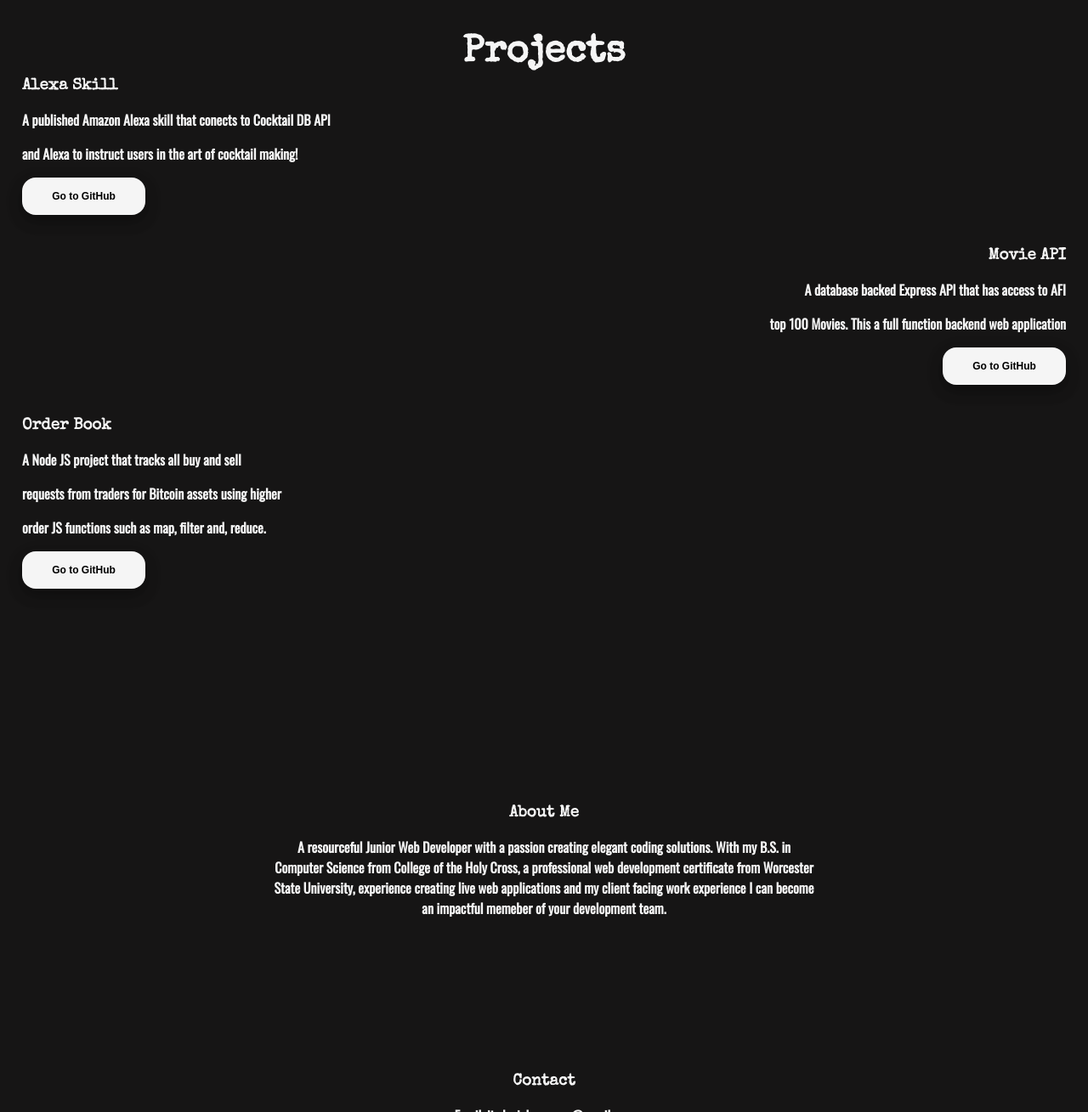
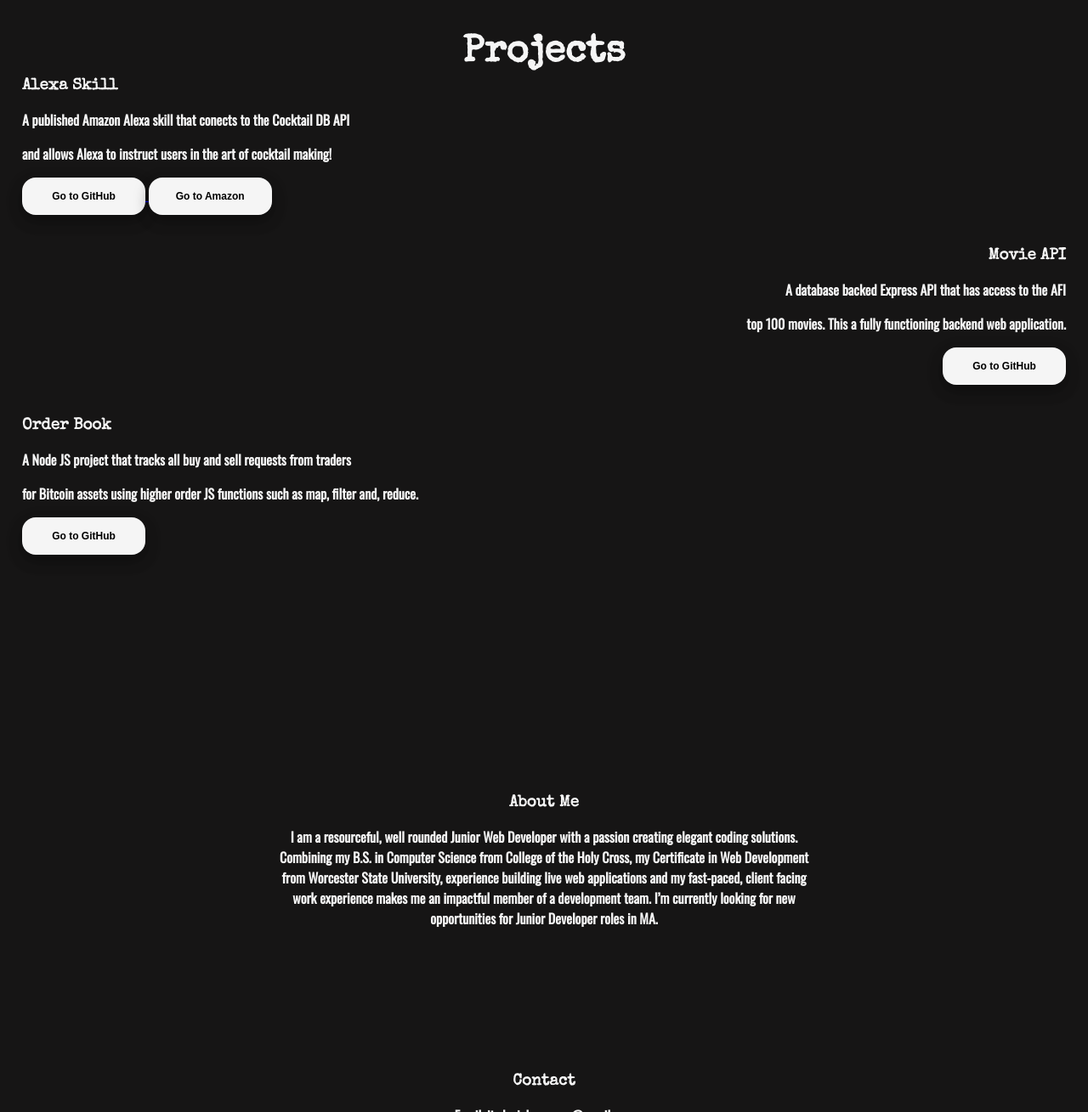
Before and after one commit to itsdanielguerrero/portfolio, a plain HTML site: page index.html in a window 1280 px wide. Shown: the part 837-2146 px from the top of the page at 85% size. Drawn offline with nearby package versions, Linux system fonts and the light colour scheme.

Commit message:
Corrected typos and added color to overlay

```diff
--- a/index.html
+++ b/index.html
@@ -58,17 +58,20 @@
 
       <div class="projone">
         <h3>Alexa Skill</h3>
-        <p>A published Amazon Alexa skill that conects to Cocktail DB API</p>
-        <p>and Alexa to instruct users in the art of cocktail making!</p>
+        <p>A published Amazon Alexa skill that conects to the Cocktail DB API</p>
+        <p>and allows Alexa to instruct users in the art of cocktail making!</p>
         <a href="https://github.com/itsdanielguerrero/cocktail-recipes" target="_blank">
           <button class="button" style="vertical-align:middle"><span>Go to GitHub </span></button>
+        </a>
+        <a href="https://www.amazon.com/Cocktail-Recipes/dp/B082NN2B76/ref=sr_1_1?keywords=Cocktail&qid=1584458095&s=digital-skills&sr=1-1" target="_blank">
+          <button class="button" style="vertical-align:middle"><span>Go to Amazon </span></button>
         </a>
       </div>
 
       <div class="projtwo">
         <h3>Movie API</h3>
-        <p>A database backed Express API that has access to AFI </p>
-        <p>top 100 Movies. This a full function backend web application</p></p>
+        <p>A database backed Express API that has access to the AFI </p>
+        <p>top 100 movies. This a fully functioning backend web application.</p></p>
         <a href="https://github.com/itsdanielguerrero/movie-api" target="_blank">
           <button class="button" style="vertical-align:middle"><span>Go to GitHub </span></button>
         </a>
@@ -76,9 +79,8 @@
 
       <div class="projthree">
         <h3>Order Book</h3>
-        <p> A Node JS project that tracks all buy and sell</p>
-        <p>requests from traders for Bitcoin assets using higher</p>
-        <p>order JS functions such as map, filter and, reduce.</p>
+        <p> A Node JS project that tracks all buy and sell requests from traders</p>
+        <p>for Bitcoin assets using higher order JS functions such as map, filter and, reduce.</p>
         <a href="https://github.com/itsdanielguerrero/order-book" target="_blank">
           <button class="button" style="vertical-align:middle"><span>Go to GitHub </span></button>
         </a>
@@ -86,11 +88,11 @@
 
       <div id= "about" class="aboutme">
         <h3>About Me</h3>
-        <p>A resourceful Junior Web Developer with a passion creating elegant coding solutions.
-          With my B.S. in Computer Science from College of the Holy Cross,
-          a professional web  development certificate from Worcester State University,
-          experience creating live web applications and my client facing work experience
-          I can become an impactful memeber of your development team.</p>
+        <p>I am a resourceful, well rounded Junior Web Developer with a passion creating elegant coding solutions.
+            Combining my B.S. in Computer Science from College of the Holy Cross, my Certificate in Web Development
+            from Worcester State University, experience building live web applications and my fast-paced, client
+            facing work experience makes me an impactful member of a development team. I’m currently looking for new
+            opportunities for Junior Developer roles in MA.</p>
       </div>
 
       <div id= "contactme" class="contact">
--- a/styles/main.css
+++ b/styles/main.css
@@ -153,7 +153,7 @@ h3 {
   left: 0;
   right: 0;
   bottom: 0;
-  color: whitesmoke;
+  background-color: rgb(251, 255, 0, 0.8);;
   z-index: 2;
   cursor: pointer;
 }
@@ -163,6 +163,7 @@ h3 {
   top: 50%;
   left: 50%;
   font-size: 50px;
+  text-decoration: none;
   color: whitesmoke;
   transform: translate(-50%,-50%);
   -ms-transform: translate(-50%,-50%);
```
